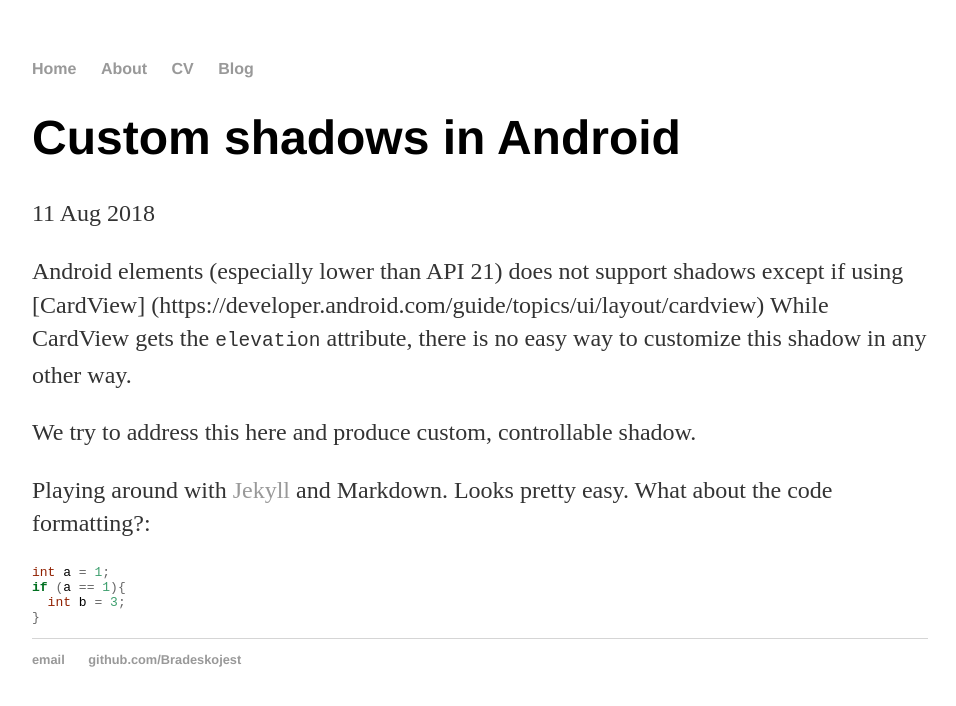
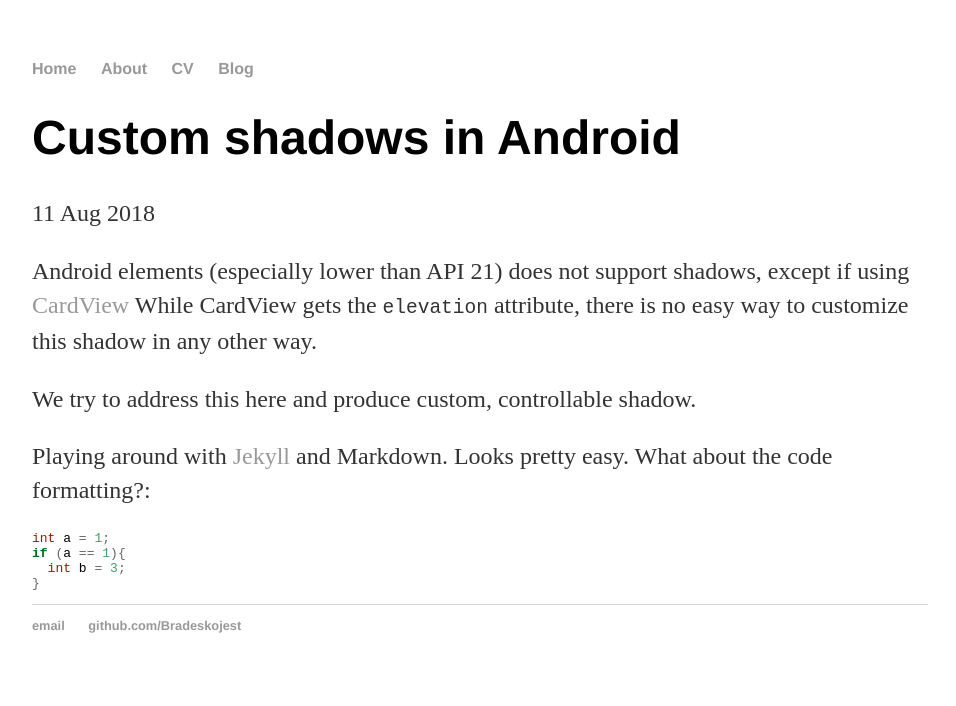
Before and after one commit to lbradesko/lbradesko.github.io, a Jekyll site: the page built from _posts/2018-08-04-lbradesko-blog-started.md, in a window 1280 px wide. Shown: the top 706 px of the page, without its empty margins (160-1116 px from the left). Built offline with Jekyll 4.4.1, drawn with Linux system fonts in a browser that asks for light colours.

Commit message:
Update 2018-08-04-lbradesko-blog-started.md

```diff
--- a/_posts/2018-08-04-lbradesko-blog-started.md
+++ b/_posts/2018-08-04-lbradesko-blog-started.md
@@ -3,7 +3,7 @@ layout: post
 title: "Custom shadows in Android"
 date: 2018-08-11
 ---
-Android elements (especially lower than API 21) does not support shadows except if using [CardView] (https://developer.android.com/guide/topics/ui/layout/cardview) While CardView gets the `elevation` attribute, there is no easy way to customize this shadow in any other way.
+Android elements (especially lower than API 21) does not support shadows, except if using [CardView](https://developer.android.com/guide/topics/ui/layout/cardview) While CardView gets the `elevation` attribute, there is no easy way to customize this shadow in any other way.
 
 We try to address this here and produce custom, controllable shadow.
 
```
